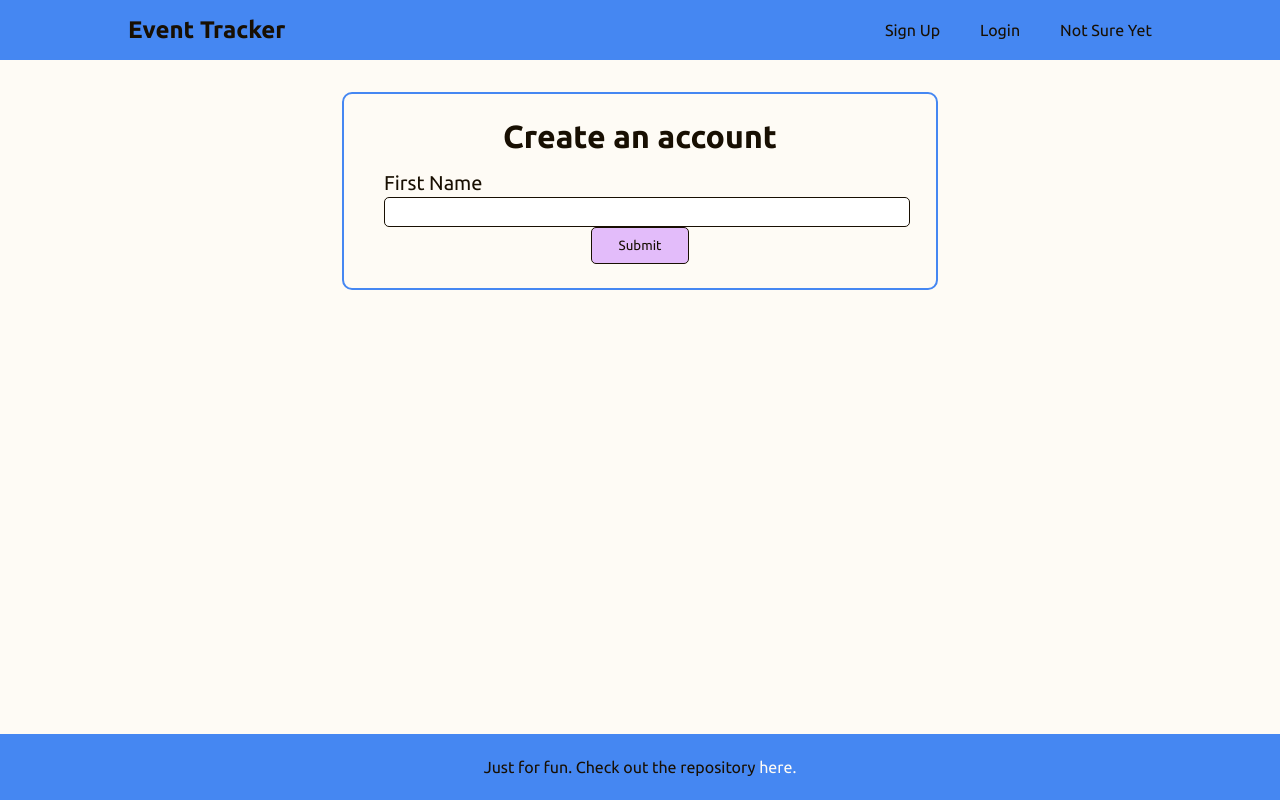
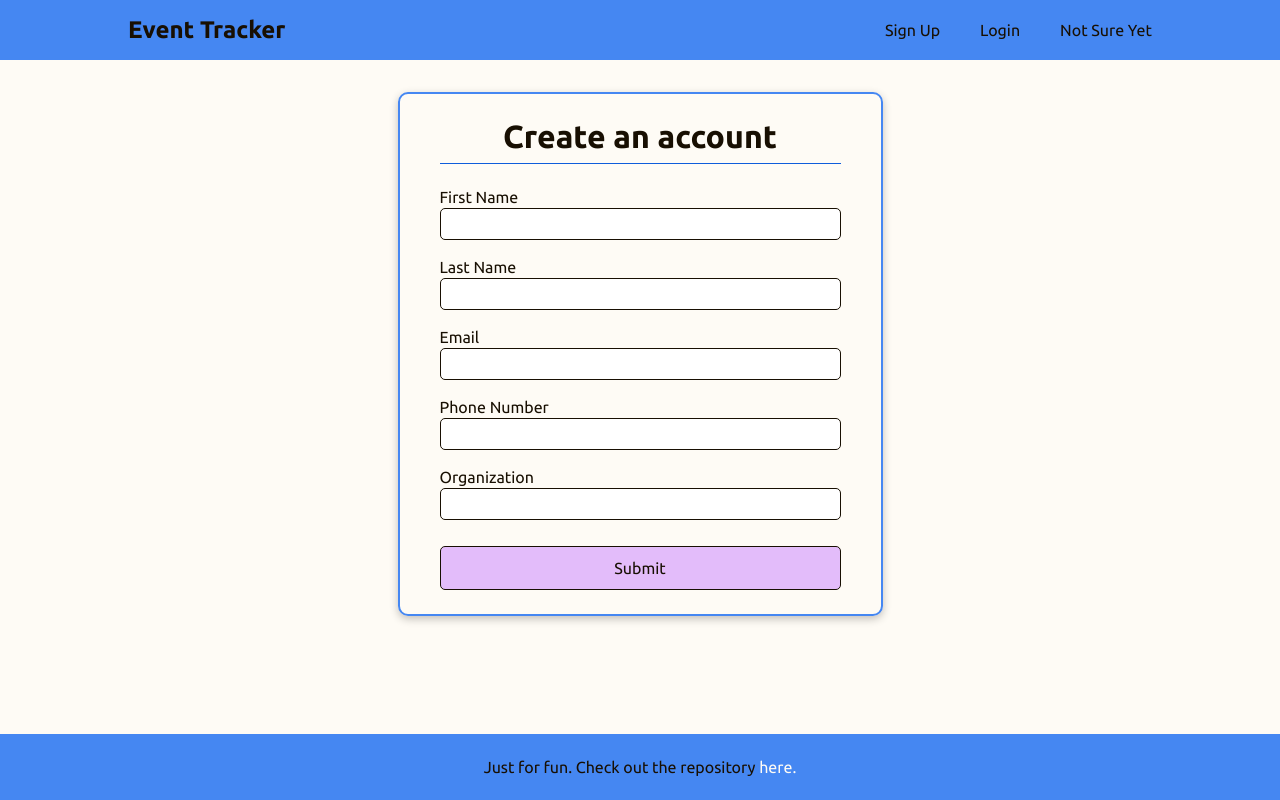
Before and after one commit to jonmico/event-tracker, a React (Vite) app in the folder client/: page /signup in a window 1280 px wide. Built offline with nearby package versions, Linux system fonts and the light colour scheme.

Commit message:
Finish SignUpForm.

```diff
--- a/client/src/components/Button/Button.jsx
+++ b/client/src/components/Button/Button.jsx
@@ -1,8 +1,8 @@
 import styles from './Button.module.css';
 
-export default function Button({ type, children }) {
+export default function Button({ type, buttonStyle, children }) {
   return (
-    <button className={styles.button} type={type}>
+    <button className={`${styles.button} ${styles[buttonStyle]}`} type={type}>
       {children}
     </button>
   );
--- a/client/src/components/Button/Button.module.css
+++ b/client/src/components/Button/Button.module.css
@@ -16,3 +16,9 @@
 .button:active {
   background-color: var(--accent);
 }
+
+.submitButton {
+  margin-top: 1.5rem;
+  font-size: 1rem;
+  width: 100%;
+}
--- a/client/src/components/FormTextInput/FormTextInput.jsx
+++ b/client/src/components/FormTextInput/FormTextInput.jsx
@@ -1,6 +1,7 @@
 import styles from './FormTextInput.module.css';
 
 export default function FormTextInput({
+  forId,
   label,
   state,
   setState,
@@ -11,14 +12,20 @@ export default function FormTextInput({
     if (error) setError('');
     setState(evt.target.value);
   }
+
+  function clearError() {
+    if (error) setError('');
+  }
   return (
     <div className={styles.inputWrapper}>
-      <label className={styles.label} htmlFor={state}>
+      <label className={styles.label} htmlFor={forId}>
         {label}
       </label>
       <input
-        className={styles.input}
-        id={state}
+        onClick={clearError}
+        onFocus={clearError}
+        className={`${styles.input} ${error ? styles.inputError : ''}`}
+        id={forId}
         type='text'
         value={state}
         onChange={handleChange}
--- a/client/src/components/FormTextInput/FormTextInput.module.css
+++ b/client/src/components/FormTextInput/FormTextInput.module.css
@@ -7,24 +7,32 @@
 }
 
 .label {
-  font-size: 1.25rem;
+  font-size: 1rem;
 }
 
 .input {
   margin-top: 2px;
   width: 100%;
-  height: 1.75rem;
+  height: 2rem;
   font-size: 1rem;
   border: 1px solid var(--text);
   border-radius: 5px;
   padding: 0 6px;
-  outline: 2px solid transparent;
+  outline: 1px solid transparent;
+  box-sizing: border-box;
 }
 
 .input:focus {
-  outline: 2px solid var(--accent);
+  outline: 1px solid var(--accent);
+  box-shadow: rgba(0, 0, 0, 0.16) 0px 3px 6px, rgba(0, 0, 0, 0.23) 0px 3px 6px;
 }
 
 .error {
-  color: red;
+  color: var(--error);
+  font-size: 0.75rem;
+  margin-top: 2px;
 }
+
+.inputError {
+  border: 1px solid var(--error);
+}
--- a/client/src/components/SignUpForm/SignUpForm.jsx
+++ b/client/src/components/SignUpForm/SignUpForm.jsx
@@ -9,22 +9,73 @@ export default function SignUpForm() {
   const [firstName, setFirstName] = useState('');
   const [firstNameError, setFirstNameError] = useState('');
 
+  const [lastName, setLastName] = useState('');
+  const [lastNameError, setLastNameError] = useState('');
+
+  const [phone, setPhone] = useState('');
+  const [phoneError, setPhoneError] = useState('');
+
+  const [email, setEmail] = useState('');
+  const [emailError, setEmailError] = useState('');
+
+  const [organization, setOrganization] = useState('');
+
   function handleSubmit(evt) {
     evt.preventDefault();
-    console.log('clicked submit!');
+
+    if (!firstName) setFirstNameError('Required field.');
+
+    if (!lastName) setLastNameError('Required field.');
+
+    if (!email) setEmailError('Required field.');
+
+    if (!phone) setPhoneError('Required field.');
   }
 
   return (
     <form className={styles.form} onSubmit={handleSubmit}>
       <h1>Create an account</h1>
       <FormTextInput
+        forId={'firstName'}
         label={'First Name'}
         state={firstName}
         setState={setFirstName}
         error={firstNameError}
         setError={setFirstNameError}
       />
-      <Button type={'submit'}>Submit</Button>
+      <FormTextInput
+        forId={'lastName'}
+        label={'Last Name'}
+        state={lastName}
+        setState={setLastName}
+        error={lastNameError}
+        setError={setLastNameError}
+      />
+      <FormTextInput
+        forId={'email'}
+        label={'Email'}
+        state={email}
+        setState={setEmail}
+        error={emailError}
+        setError={setEmailError}
+      />
+      <FormTextInput
+        forId={'phone'}
+        label={'Phone Number'}
+        state={phone}
+        setState={setPhone}
+        error={phoneError}
+        setError={setPhoneError}
+      />
+      <FormTextInput
+        forId={'organization'}
+        label={'Organization'}
+        state={organization}
+        setState={setOrganization}
+      />
+      <Button buttonStyle={'submitButton'} type={'submit'}>
+        Submit
+      </Button>
     </form>
   );
 }
--- a/client/src/components/SignUpForm/SignUpForm.module.css
+++ b/client/src/components/SignUpForm/SignUpForm.module.css
@@ -1,5 +1,6 @@
 .form {
-  width: 50%;
+  width: 60%;
+  max-width: 485px;
   border: 2px solid var(--primary);
   border-radius: 10px;
   margin: 2rem auto 0 auto;
@@ -7,4 +8,13 @@
   display: flex;
   flex-direction: column;
   align-items: center;
+  box-shadow: rgba(0, 0, 0, 0.24) 0px 3px 8px;
 }
+
+.form h1 {
+  text-align: center;
+  width: 100%;
+  padding-bottom: 0.5rem;
+  border-bottom: 1px solid var(--accent);
+  margin-bottom: 0.5rem;
+}
--- a/client/src/index.css
+++ b/client/src/index.css
@@ -3,6 +3,7 @@
 * {
   margin: 0;
   padding: 0;
+  box-sizing: border-box;
 }
 
 /* https://realtimecolors.com/?colors=180f02-fefbf5-4587f2-e3bcfa-0f5ddb */
@@ -12,13 +13,13 @@
   --primary: #4587f2;
   --secondary: #e3bcfa;
   --accent: #0f5ddb;
+  --error: #fe0000;
 }
 
 body {
   background-color: var(--background);
   color: var(--text);
   font-family: 'Ubuntu', sans-serif;
-  box-sizing: border-box;
 }
 
 .mainWrapper {
--- a/client/src/pages/Index/Index.module.css
+++ b/client/src/pages/Index/Index.module.css
@@ -13,8 +13,8 @@
   align-items: center;
   justify-content: space-evenly;
   width: 50%;
-  min-width: 375px;
-  max-width: 425px;
+  min-width: 400px;
+  max-width: 800px;
 }
 
 .link {
@@ -23,9 +23,9 @@
   color: var(--text);
   border-radius: 10px;
   padding: 1em 1.5em;
-  width: 15%;
-  min-width: 7rem;
-  max-width: 8rem;
+  width: 30%;
+  min-width: 165px;
+  max-width: 250px;
   transition: background-color 0.2s ease-in-out, color 0.1s ease-in-out;
 }
 
@@ -36,4 +36,5 @@
 
 .link:active {
   background-color: var(--accent);
+  outline: 1px solid var(--text);
 }
```
